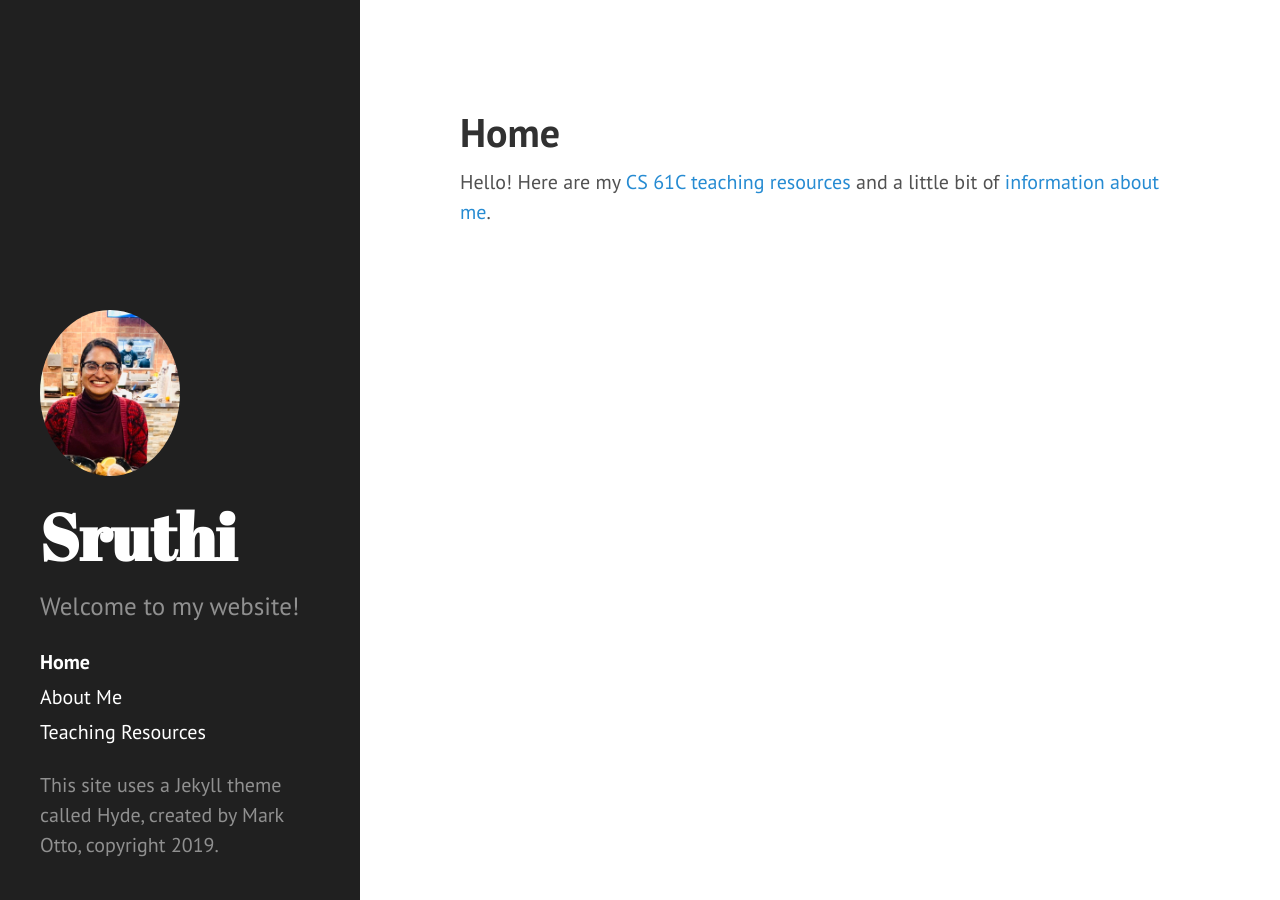
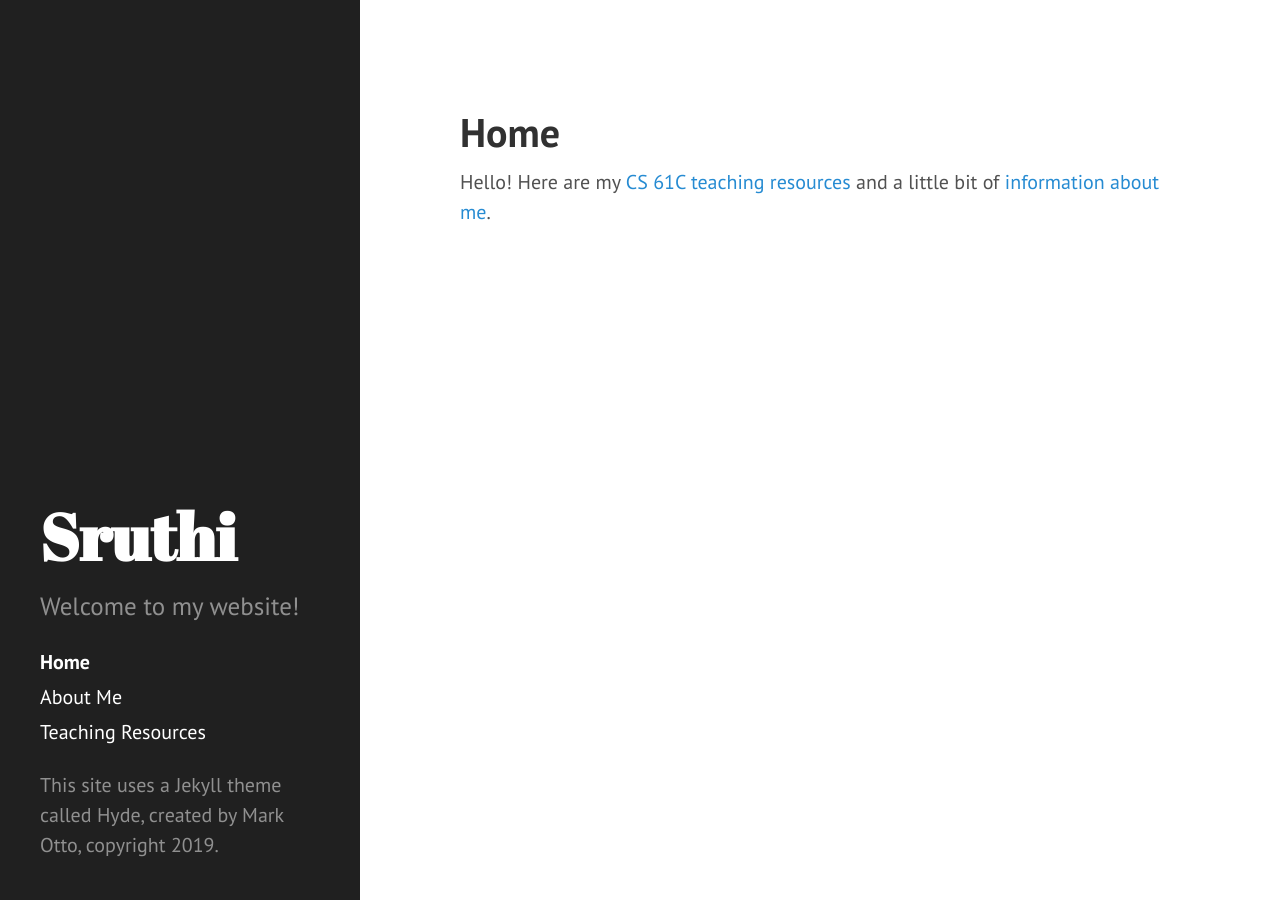
Before and after one commit to sruthiveeragandham/sruthiveeragandham.github.io, a Jekyll site: the page built from index.html, in a window 1280 px wide. Built offline with Jekyll 4.4.1, drawn with Linux system fonts in a browser that asks for light colours; Markdown is read by kramdown in place of the engine named in the settings; the list of posts is cut into pages by our own code.

Commit message:
Remove image, moving to about

```diff
--- a/_includes/sidebar.html
+++ b/_includes/sidebar.html
@@ -1,12 +1,5 @@
 <div class="sidebar">
   <div class="container sidebar-sticky">
-    <style>
-      .circular--square {
-        border-radius: 50%;
-        width: 50%;
-      }
-    </style>
-    <img src="https://sruthiveeragandham.github.io/public/4E2892D8-80BE-4AD3-A479-9C09C404AFC9.jpeg" alt="A picture of me (Sruthi) at a restaurant, taken by my friend Catherine Han!" class="circular--square"/>
     <div class="sidebar-about">
       <h1>
           Sruthi
```
